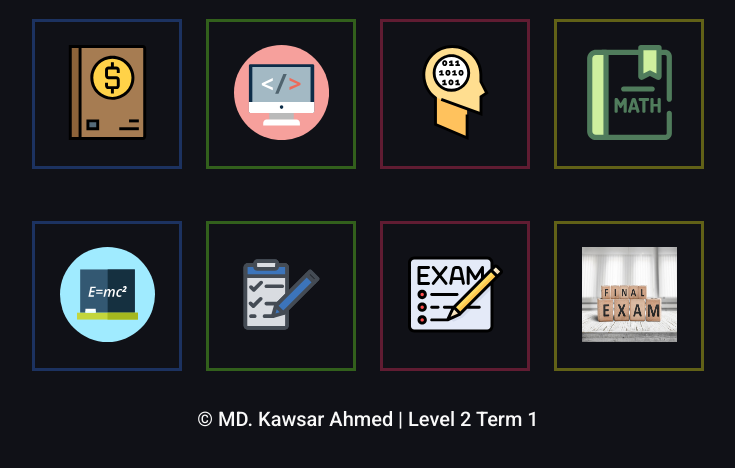
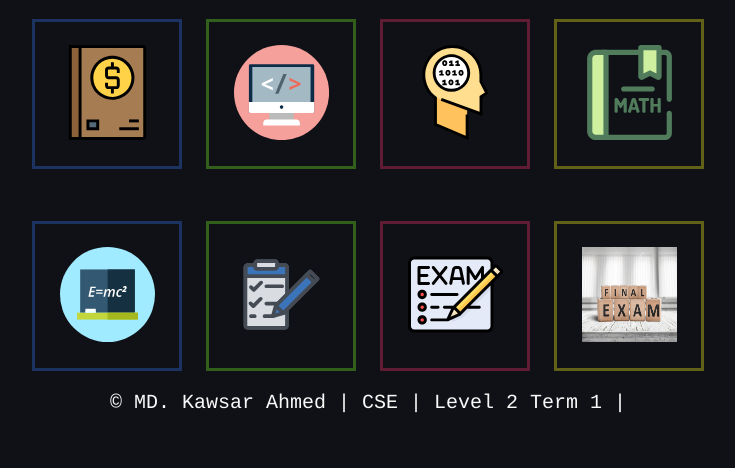
Before and after one commit to curl-kawsar/notesheetl2t1, a plain HTML site: page index.html in a window 1280 px wide. Shown: the part 200-668 px from the top of the page, without its empty margins (272-1007 px from the left). Drawn offline with Linux system fonts and the light colour scheme.

Commit message:
Update index.html

```diff
--- a/index.html
+++ b/index.html
@@ -38,7 +38,7 @@
         <a class="k8 alert-k8"><img class="ukuran-svg" src="@original/assets/fina.jpg"></a>
       </div>
 
-      <h6 style="margin-top: 25px">© MD. Kawsar Ahmed | Level 2 Term 1 </h6>
+      <h6 style="font-family:courier"style="margin-top: 25px">© MD. Kawsar Ahmed | CSE | Level 2 Term 1 |</h6>
     </div>
   </section>
 
```
